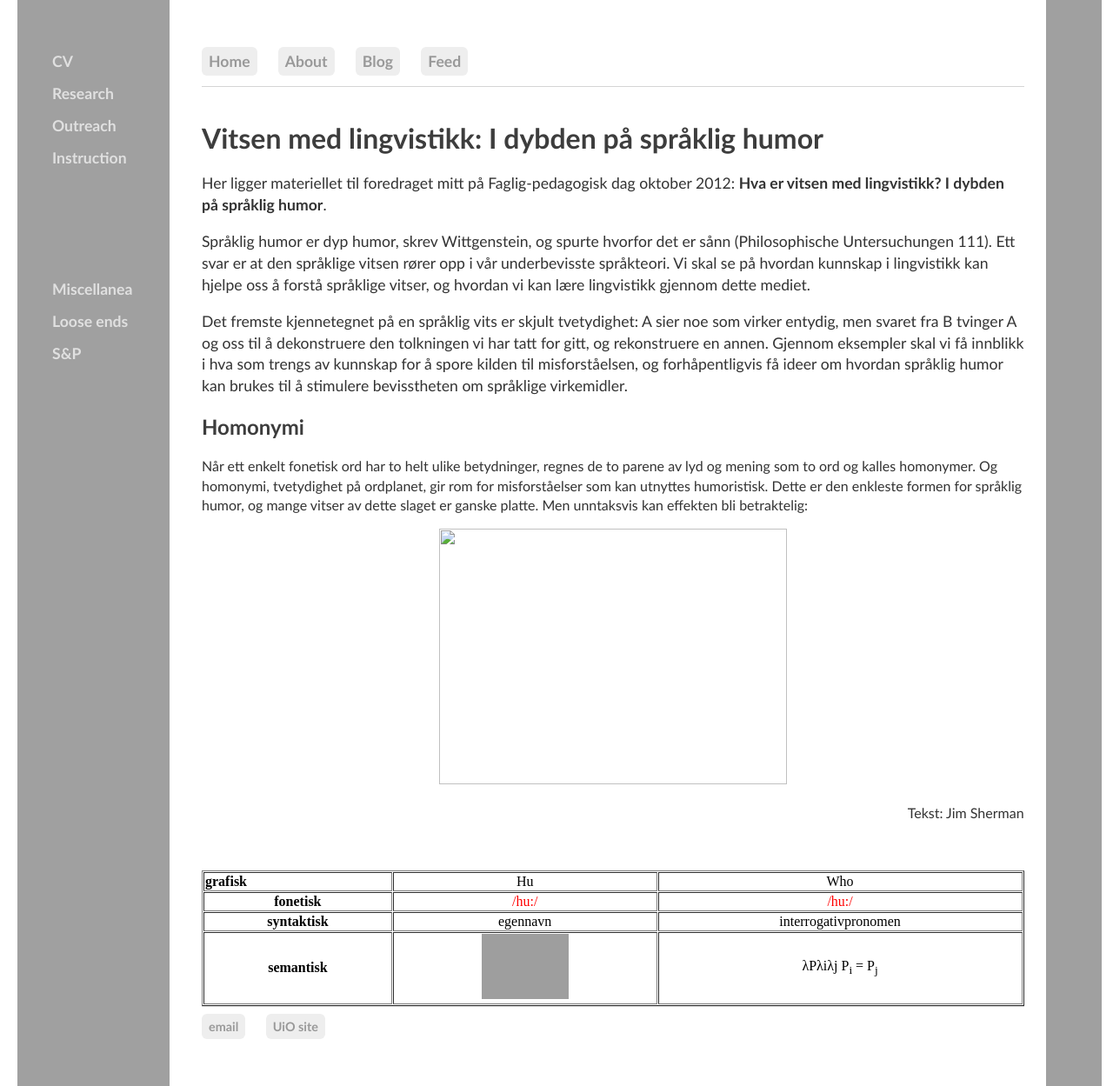
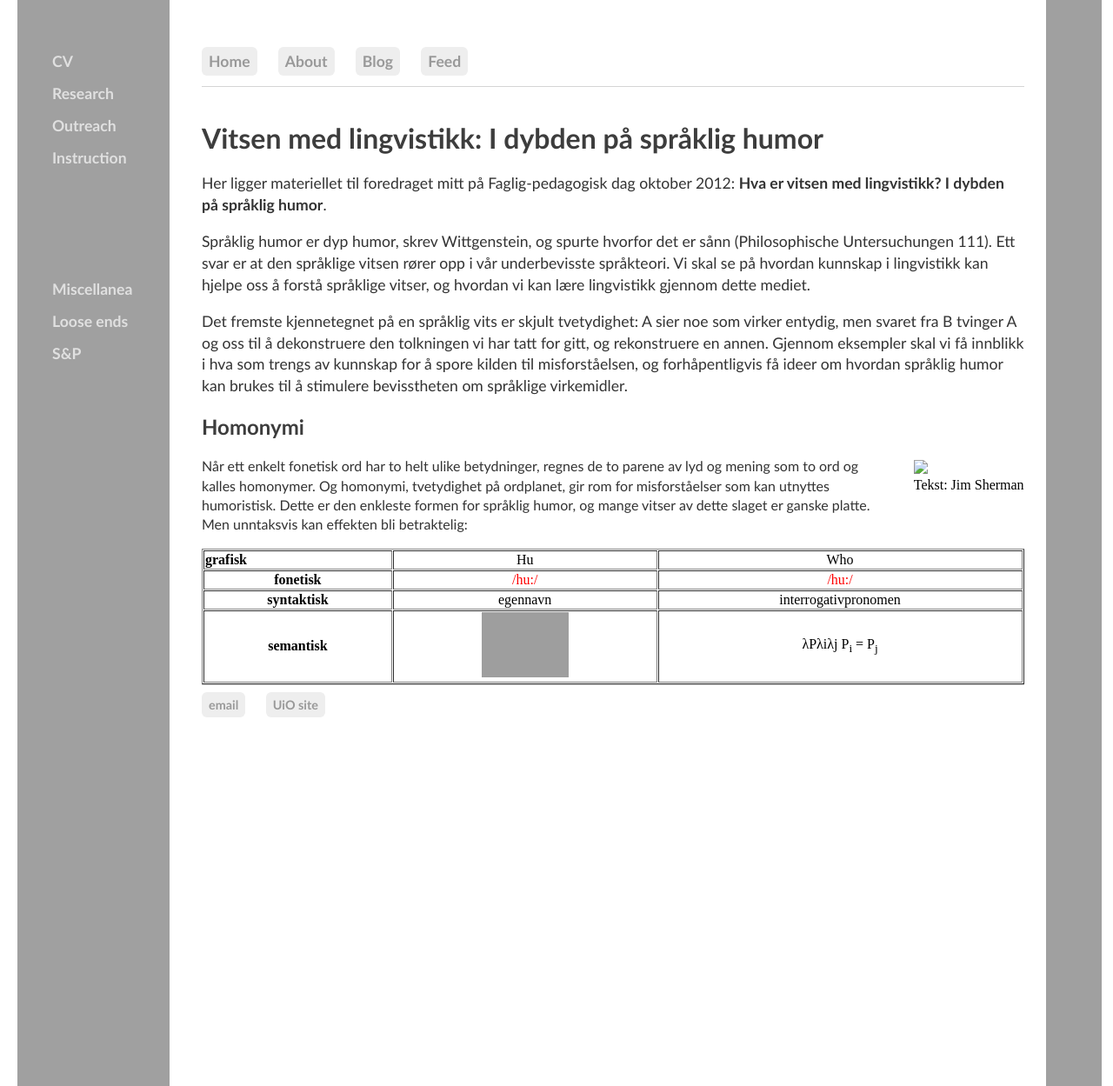
Before and after one commit to kjelljs/kjelljs.github.io, a Jekyll site: the page built from dissemination/vitsen.html, in a window 1280 px wide and 1249 px high. Shown: the whole window at 87% size. Built offline with Jekyll 4.4.1, drawn with Linux system fonts in a browser that asks for light colours; grey boxes are pictures that could not be loaded.

Commit message:
Update vitsen.html

```diff
--- a/dissemination/vitsen.html
+++ b/dissemination/vitsen.html
@@ -19,13 +19,11 @@ figure {
 <p>Det fremste kjennetegnet på en språklig vits er skjult tvetydighet: A sier noe som virker entydig, men svaret fra B tvinger A og oss til å dekonstruere den tolkningen vi har tatt for gitt, og rekonstruere en annen. Gjennom eksempler skal vi få innblikk i hva som trengs av kunnskap for å spore kilden til misforståelsen, og forhåpentligvis få ideer om hvordan språklig humor kan brukes til å stimulere bevisstheten om språklige virkemidler.</p>
 </div>
 <h2>Homonymi</h2>
+<div style="float:right;"><figure class="rightfig"><a href="http://www.youtube.com/watch?v=rVqngNypPdM"><img src="/ilos/personer/vit/kjelljs/rice_bush.jpg" style="height: 280px" /></a><figcaption>Tekst: Jim Sherman</figcaption></figure></div>
 <p>Når ett enkelt fonetisk ord har to helt ulike betydninger, regnes de to parene av lyd og mening som to ord og kalles homonymer. Og homonymi, tvetydighet på ordplanet, gir rom for misforståelser som kan utnyttes humoristisk. Dette er den enkleste formen for språklig humor, og mange vitser av dette slaget er ganske platte. Men unntaksvis kan effekten bli betraktelig:
 </p>
-<p style="text-align: center"><a href="http://www.youtube.com/watch?v=rVqngNypPdM"><img alt="" src="/ilos/personer/vit/kjelljs/rice_bush.jpg" style="width: 400px; height: 294px" /></a></p>
 
-<p style="text-align: right">Tekst: Jim Sherman</p>
 
-<p>&nbsp;</p>
 
 <table align="center" border="1" cellpadding="1" cellspacing="1" style="width: 100%">
 	<thead>
```
